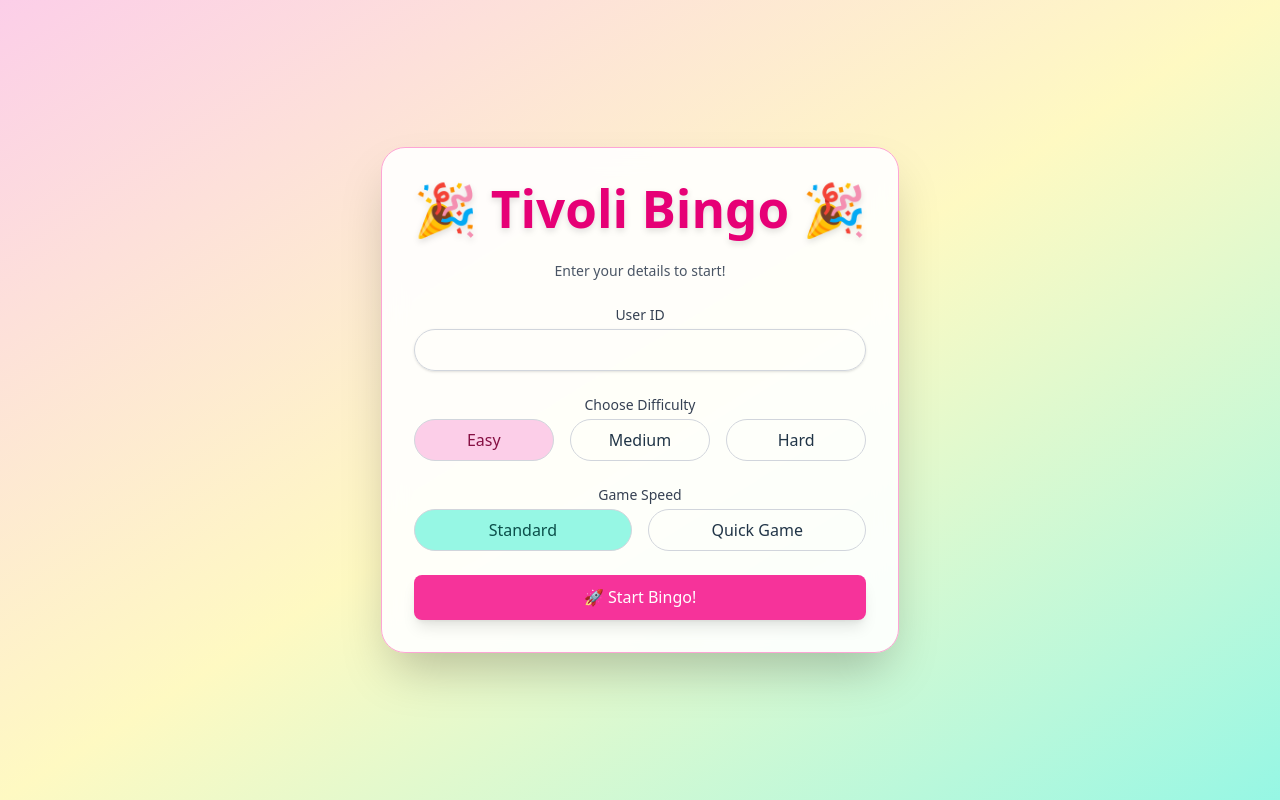
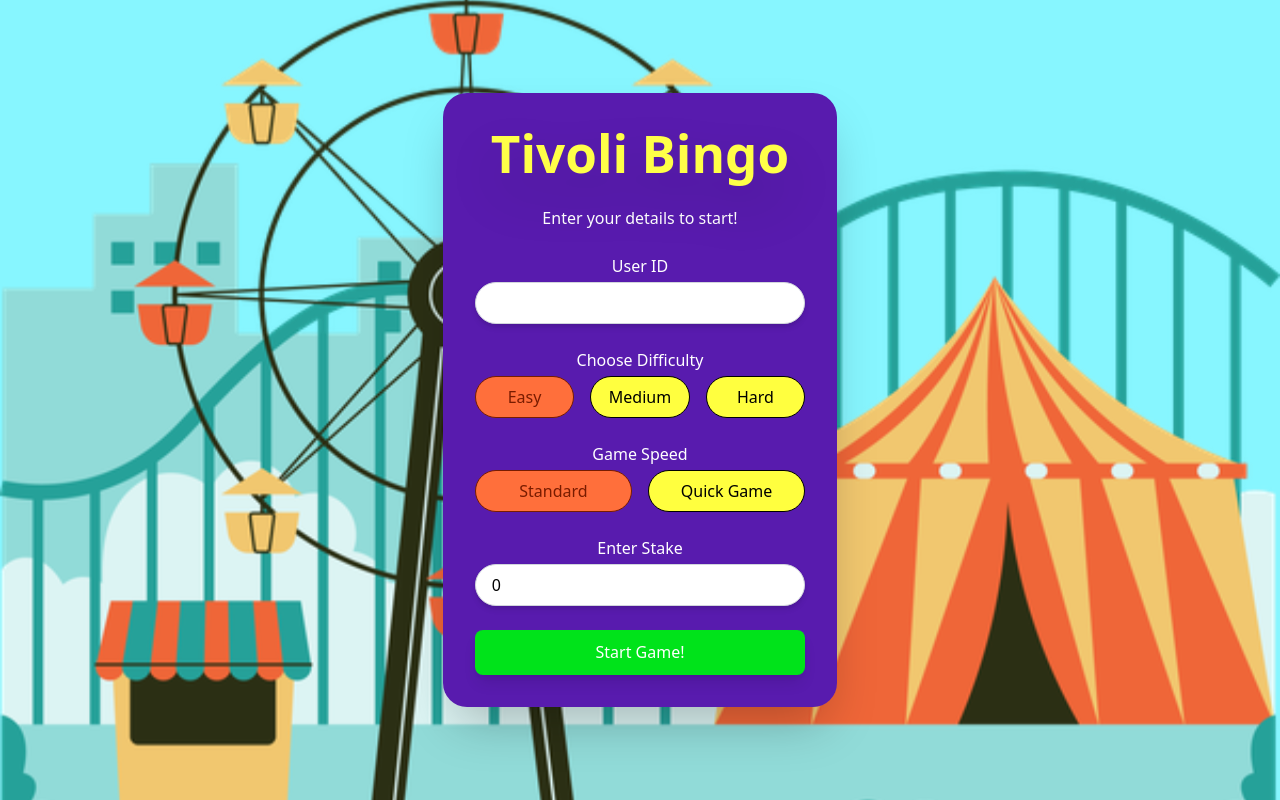
Before and after one commit to jolor2024/bingo, a React (Vite) app in the folder bingo-app/: page / in a window 1280 px wide. Built offline with nearby package versions, Linux system fonts and the light colour scheme.

Commit message:
added style firstpage

```diff
--- a/bingo-app/src/App.css
+++ b/bingo-app/src/App.css
@@ -1,6 +1,9 @@
 @import "tailwindcss";
 
 
+body {
+  background-color: red;
+}
 #root {
   margin: 0 auto;
   text-align: center;
--- a/bingo-app/src/App.tsx
+++ b/bingo-app/src/App.tsx
@@ -1,6 +1,7 @@
 import { useState, type FormEvent } from 'react';
 import './App.css';
 import BingoGame from './components/BingoGame';
+import background from './assets/background.svg';
 
 
 type Difficulty = "easy" | "medium" | "hard";
@@ -12,6 +13,7 @@ function App() {
   const [userId, setUserId] = useState('');
   const [difficulty, setDifficulty] = useState<Difficulty>('easy');
   const [gameSpeed, setGameSpeed] = useState<GameSpeed>('standard');
+  const [stake, setStake] = useState<number>(0);
   const [gameStarted, setGameStarted] = useState(false);
 
   const difficultyLevels: readonly Difficulty[] = ['easy', 'medium', 'hard'];
@@ -27,17 +29,24 @@ function App() {
   }
 
   return (
-    <div className="min-h-screen bg-gradient-to-br from-pink-200 via-yellow-100 to-teal-200 flex items-center justify-center p-4">
+    <div className="min-h-screen bg-[#87F6FF] flex items-center justify-center p-4" style={{
+        backgroundImage: `url(${background})`,
+        backgroundRepeat: 'no-repeat',
+        backgroundSize: 'cover',
+        backgroundPosition: 'center',
+        backgroundColor: '#87F6FF',
+      }}
+>
       {!gameStarted ? (
-        <div className="max-w-[1000px] mx-auto bg-white/90 backdrop-blur-md p-8 rounded-3xl shadow-2xl border border-pink-300">
-          <h1 className="text-4xl font-extrabold text-center text-pink-600 mb-6 drop-shadow-md">
-            🎉 Tivoli Bingo 🎉
+        <div className="mx-auto text-white bg-[#581BAE] backdrop-blur-md p-8 rounded-3xl shadow-2xl">
+          <h1 className="px-4 text-5xl font-extrabold text-center text-[#FFFF48] mb-6 drop-shadow-2xl ">
+            Tivoli Bingo
           </h1>
-          <p className="text-center text-sm text-gray-600 mb-6">Enter your details to start!</p>
+          <p className="text-center text-base mb-6">Enter your details to start!</p>
 
           <form onSubmit={startGame} className="space-y-6">
             <div>
-              <label htmlFor="userId" className="block text-sm font-medium text-gray-700 mb-1">
+              <label htmlFor="userId" className="block font-medium mb-1 ">
                 User ID
               </label>
               <input
@@ -47,12 +56,12 @@ function App() {
                 value={userId}
                 onChange={(e) => setUserId(e.target.value)}
                 required
-                className="w-full border border-gray-300 rounded-full px-4 py-2 focus:outline-none focus:ring-2 focus:ring-pink-400 shadow-sm"
+                className="w-full border border-gray-300 bg-white text-black rounded-full px-4 py-2 focus:outline-none focus:ring-2 focus:ring-pink-400 shadow-md"
               />
             </div>
 
             <div>
-              <label className="block text-sm font-medium text-gray-700 mb-1">Choose Difficulty</label>
+              <label className="block font-medium mb-1">Choose Difficulty</label>
               <div className="flex justify-between gap-4">
                 {difficultyLevels.map((level) => (
                   <label key={level} className="flex-1">
@@ -65,7 +74,7 @@ function App() {
                       className="hidden peer"
                       required
                     />
-                    <div className="peer-checked:bg-pink-200 peer-checked:text-pink-900 text-center px-4 py-2 rounded-full border border-gray-300 cursor-pointer transition-all hover:bg-pink-100">
+                    <div className="peer-checked:bg-[#FF6F3B] peer-checked:text-[#781C00] bg-[#FFFF3F] text-black text-center px-4 py-2 rounded-full border cursor-pointer transition-all hover:bg-[#FF6F3B]">
                       {level.charAt(0).toUpperCase() + level.slice(1)}
                     </div>
                   </label>
@@ -74,7 +83,7 @@ function App() {
             </div>
 
             <div>
-              <label className="block text-sm font-medium text-gray-700 mb-1">Game Speed</label>
+              <label className="block font-mediu mb-1">Game Speed</label>
               <div className="flex justify-between gap-4">
                 {gameSpeedOptions.map((option) => (
                   <label key={option.id} className="flex-1">
@@ -87,7 +96,7 @@ function App() {
                       className="hidden peer"
                       required
                     />
-                    <div className="peer-checked:bg-teal-200 peer-checked:text-teal-900 text-center px-4 py-2 rounded-full border border-gray-300 cursor-pointer transition-all hover:bg-teal-100">
+                    <div className="peer-checked:bg-[#FF6F3B] peer-checked:text-[#781C00]  bg-[#FFFF3F] text-black text-center px-4 py-2 rounded-full border  cursor-pointer transition-all hover:bg-[#FF6F3B]">
                       {option.label}
                     </div>
                   </label>
@@ -95,17 +104,32 @@ function App() {
               </div>
             </div>
 
+            <div>
+              <label htmlFor="userId" className="block font-medium mb-1">
+                Enter Stake
+              </label>
+              <input
+                id="stake"
+                name="stake"
+                type="number"
+                value={stake}
+                onChange={(e) => setStake(Number(e.target.value))}
+                required
+                className="w-full border border-gray-300 bg-white text-black rounded-full px-4 py-2 focus:outline-none focus:ring-2 focus:ring-pink-400 shadow-md"
+              />
+            </div>
+
             <button
               type="submit"
-              className="w-full !bg-pink-500 !hover:bg-pink-600 !text-white font-bold py-3 px-6 rounded-full shadow-lg transition duration-200"
+              className="w-full !bg-[#00E31A] !hover:bg-pink-600 !text-white font-bold py-3 px-6 rounded-full shadow-lg transition duration-200"
             >
-              🚀 Start Bingo!
+              Start Game!
             </button>
           </form>
         </div>
       ) : (
         <div className="w-full flex flex-col items-center justify-center p-4">
-        <BingoGame userId={userId} difficulty={difficulty} gameSpeed={gameSpeed} />
+        <BingoGame userId={userId} difficulty={difficulty} gameSpeed={gameSpeed} stake={stake} />
         </div>
       )}
     </div>
--- a/bingo-app/src/components/BingoGame.tsx
+++ b/bingo-app/src/components/BingoGame.tsx
@@ -8,6 +8,7 @@ type BingoGameProps = {
   userId: string;
   difficulty: Difficulty;
   gameSpeed: GameSpeed;
+  stake:number;
 };
 
 
@@ -27,7 +28,7 @@ const BINGO_NUMBERS : BingoNumbers = {
   O: Array.from({ length: 15 }, (_, i) => i + 61),
 };
 
-function BingoGame({ userId, difficulty, gameSpeed }: BingoGameProps) {
+function BingoGame({ userId, difficulty, gameSpeed, stake }: BingoGameProps) {
   const [latestDrawn, setLatestDrawn] = useState<string>("");
   const [drawnHistory, setDrawnHistory] = useState<string[]>([]);
 
@@ -69,7 +70,7 @@ function BingoGame({ userId, difficulty, gameSpeed }: BingoGameProps) {
 return (
   <>
     {(playerWon || computerWon) ? (
-      <GameOverMenu didPlayerWin={playerWon} userId={userId} payAmount={10} stakeAmount={5}/>
+      <GameOverMenu didPlayerWin={playerWon} userId={userId} payAmount={10} stakeAmount={stake}/>
     ) : (
       <div className="w-full p-6">
         {/* Header */}
```
Also changed, not shown: bingo-app/src/assets/background.svg (added).
